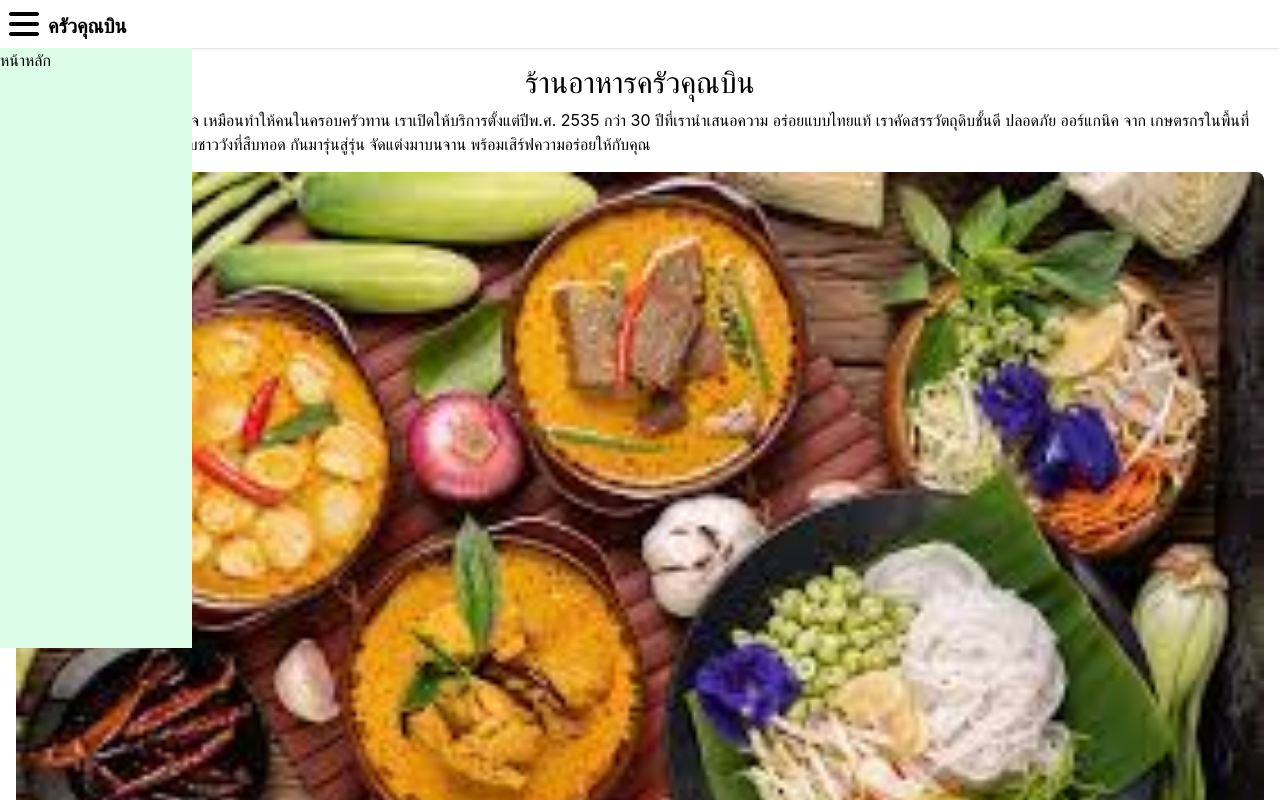
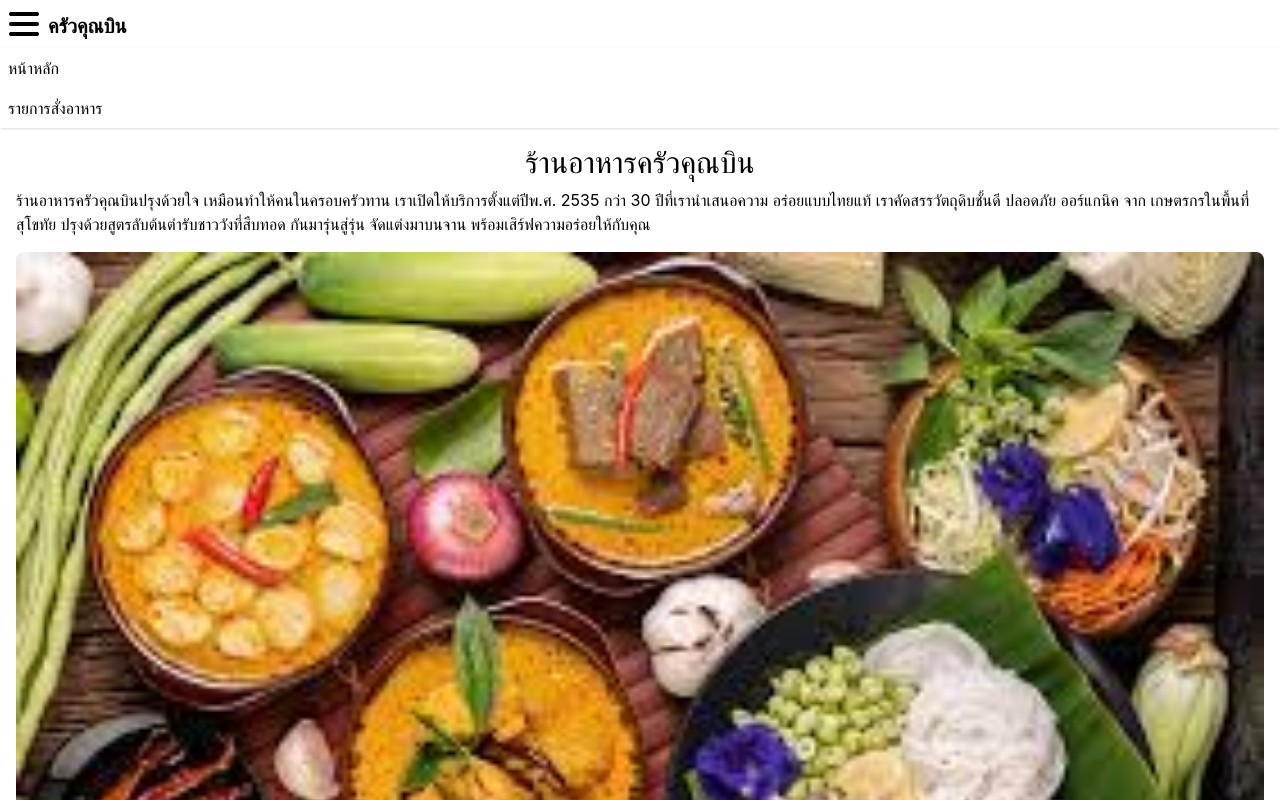
Before and after one commit to soAcademy/food-menu-app, a React (Create React App) app: page /order in a window 1280 px wide. Both pictures are taken after a click on the element 20 px from the left and 24 px from the top of the page. Shown: the top 800 px of the page. Built offline with nearby package versions, Linux system fonts and the light colour scheme; no server answers.

Commit message:
feat: add navbar

```diff
--- a/src/components/NavBar.js
+++ b/src/components/NavBar.js
@@ -3,6 +3,10 @@ import More from "../assets/more.png";
 
 export const NavBar = () => {
   const [toggle, setToggle] = useState(false);
+  const routes = [
+    { name: "หน้าหลัก", url: "/" },
+    { name: "รายการสั่งอาหาร", url: "/order" },
+  ];
 
   return (
     <>
@@ -13,8 +17,10 @@ export const NavBar = () => {
         <div className="flex-auto text-xl font-bold ml-2 mt-3">ครัวคุณบิน</div>
       </div>
       {toggle && (
-        <div className="w-48 h-3/4 bg-green-100 absolute">
-          <div>หน้าหลัก</div>
+        <div className="w-full bg-white shadow">
+          {routes.map((route) => (
+            <div className="py-2 pl-2 active:bg-blue-100">{route.name}</div>
+          ))}
         </div>
       )}
     </>
```
